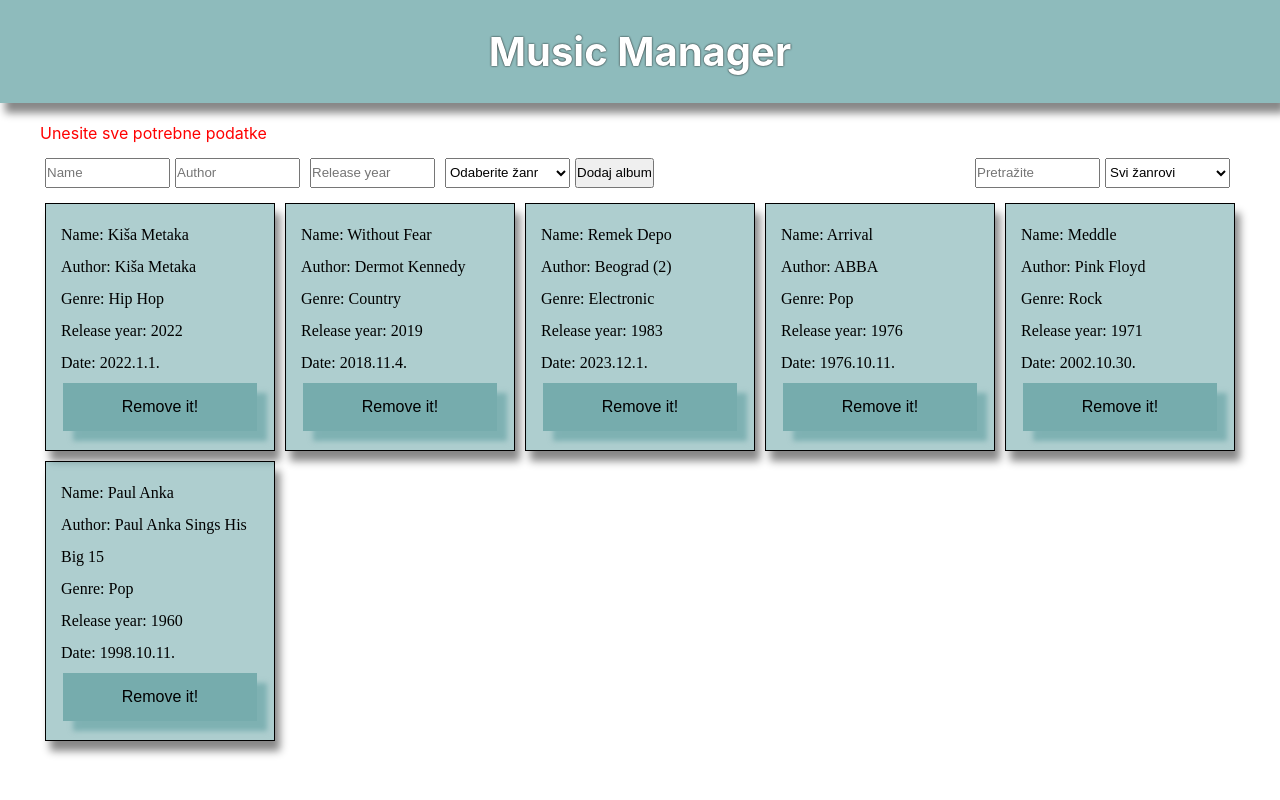
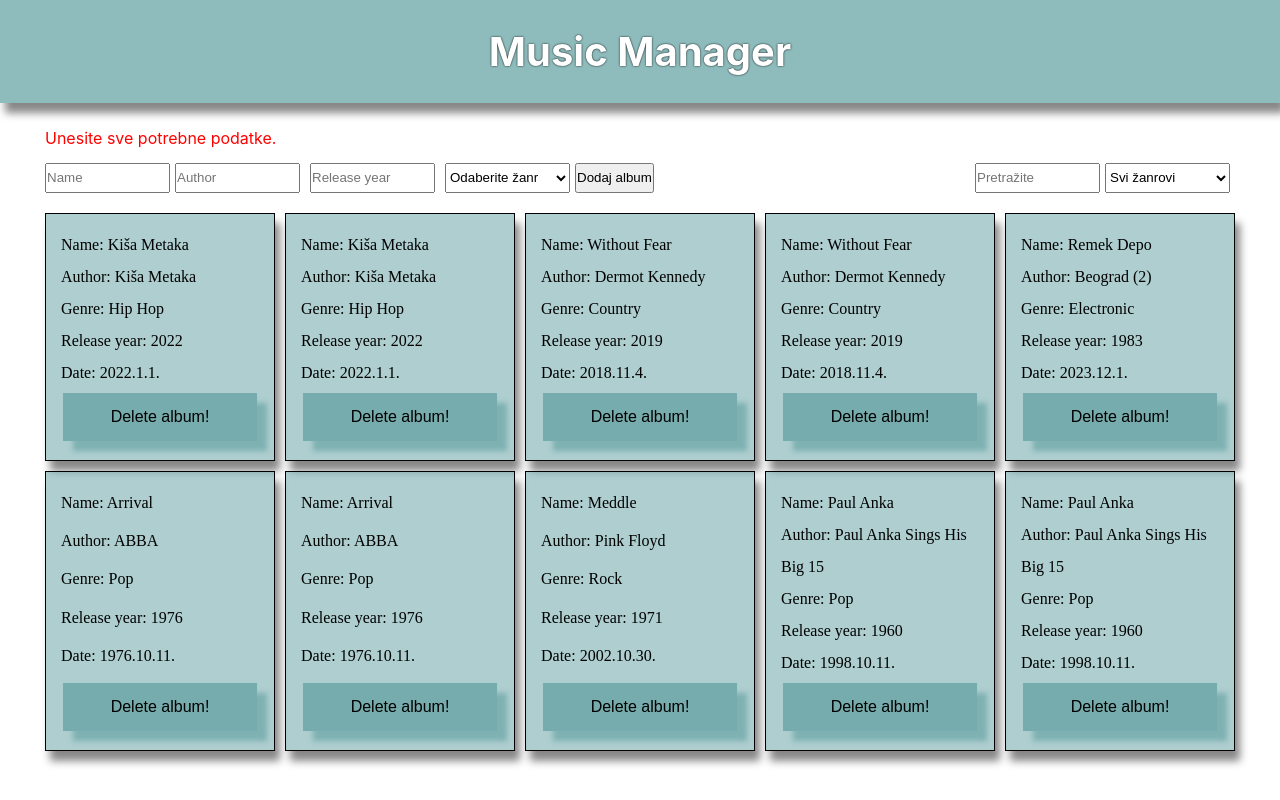
Before and after one commit to JosipaSaravanja/Internship-15-MusicManager, a React (Create React App) app in the folder music-manager/: page / in a window 1280 px wide. Both pictures are taken after a click on the button "Dodaj album". Built offline with nearby package versions, Linux system fonts and the light colour scheme.

Commit message:
removed unnecessary code like console.log

```diff
--- a/music-manager/src/App.jsx
+++ b/music-manager/src/App.jsx
@@ -1,14 +1,13 @@
+import React from "react";
 import { Input } from "./components/input";
 import { Filter } from "./components/filter";
 import { Albums } from "./components/albums";
 import { newAlbum, albumsCollection } from "./data";
-import React from "react";
 
 export default function App() {
   const sortAlbums = (array) => {
     return array
-      .sort((a, b) => {
-        /*(a.name > b.name) ? 1 : ((a.name < b.name) ? -1 : 0)*/
+      .sort((a, b) => {/*(a.name > b.name) ? 1 : ((a.name < b.name) ? -1 : 0)*/
         if (a.name > b.name) {
           return 1;
         }
@@ -29,21 +28,12 @@ export default function App() {
       .sort((a, b) => b.releaseYear - a.releaseYear);
   };
 
-  const [errorVisiabilty, setErrorVisiabilty] = React.useState("hidden");
-  const [data, setData] = React.useState(sortAlbums(albumsCollection));
-  const [globalData, setGlobalData] = React.useState(
-    sortAlbums(albumsCollection)
-  );
-
-  const removeAlbum = (id) => {
-    setData((prev) => [...prev.filter((album) => album.id !== id)]);
-    setGlobalData((prev) => [...prev.filter((album) => album.id !== id)]);
-  };
-
   const addAlbum = (name, author, genre, releaseYear, releaseDate) => {
-    if (data.length >= 10) {
-      alert("Ne možete unijeti više od 10 albuma");
-    } else {
+    if (globalData.length >= 10) {
+      setLenghtError("visible")
+      return;
+    }
+    setLenghtError("hidden");
     setData((prev) =>
       sortAlbums([
         ...prev,
@@ -56,15 +46,15 @@ export default function App() {
         new newAlbum(name, author, genre, releaseYear, new Date(releaseDate)),
       ])
     );
-    }
+  };
+
+  const removeAlbum = (id) => {
+    setData((prev) => [...prev.filter((album) => album.id !== id)]);
+    setGlobalData((prev) => [...prev.filter((album) => album.id !== id)]);
   };
 
   const filterAlbums = (genre, search) => {
     setData([...globalData]);
-
-    if (!genre || !search) {
-      setData([...globalData]);
-    }
     if (genre) {
       setData((prev) => [...prev.filter((x) => x.genre == genre)]);
     }
@@ -78,17 +68,27 @@ export default function App() {
     }
   };
 
+  const [inputError, setInputError] = React.useState("hidden");
+  const [lenghtError, setLenghtError] = React.useState("hidden");
+
+  const [data, setData] = React.useState(sortAlbums(albumsCollection));
+  const [globalData, setGlobalData] = React.useState(
+    sortAlbums(albumsCollection)
+  );
+
+
   return (
     <div className="App">
-      <div className={errorVisiabilty}>Unesite sve potrebne podatke</div>
+    <div className={lenghtError}>Ne možete imati više od 10 albuma.</div>
+    <div className={inputError}>Unesite sve potrebne podatke.</div>
       <div className="inputAndFilter">
         <Input
           addAlbum={addAlbum}
           error={() => {
-            setErrorVisiabilty("visible");
+            setInputError("visible");
           }}
           removeError={() => {
-            setErrorVisiabilty("hidden");
+            setInputError("hidden");
           }}>
           Unesite sve podatke
         </Input>
--- a/music-manager/src/components/album.jsx
+++ b/music-manager/src/components/album.jsx
@@ -4,7 +4,7 @@ export const Album = (props) => {
       date1.getFullYear() == new Date().getFullYear() &&
       date1.getMonth() == new Date().getMonth() &&
       date1.getDate() == new Date().getDate()
-      )
+      );
   };
   return (
     <div
@@ -13,8 +13,8 @@ export const Album = (props) => {
         compareDates(props.data.releaseDate)
           ? { borderColor: "rgb(138 43 226)" }
           : { borderColor: "black" }
-      }
-    >
+      }>
+
       <div>Name: {props.data.name}</div>
       <div>Author: {props.data.author}</div>
       <div>Genre: {props.data.genre}</div>
@@ -24,7 +24,7 @@ export const Album = (props) => {
         {props.data.releaseDate.getMonth() + 1}.
         {props.data.releaseDate.getDate()}.
       </div>
-      <button className="removeButton" onClick={()=>{props.removeAlbum(props.data.id)}}>Remove it!</button>
+      <button className="removeButton" onClick={()=>{props.removeAlbum(props.data.id)}}>Delete album!</button>
     </div>
   );
 };
--- a/music-manager/src/components/albums.jsx
+++ b/music-manager/src/components/albums.jsx
@@ -1,11 +1,11 @@
-import { Album } from "./album";
+import {Album} from "./album";
 
 export const Albums = (props) => {
   return (
     <div className="albums">
       {props.albums.map((data) => {
         return (
-          <Album data={data} removeAlbum={props.removeAlbum}key={data.id}>
+          <Album data={data} removeAlbum={props.removeAlbum} key={data.id}>
           </Album>
         );
       })}
--- a/music-manager/src/components/filter.jsx
+++ b/music-manager/src/components/filter.jsx
@@ -4,7 +4,7 @@ import { useEffect } from "react"
 export const Filter = (props) => {
   const [genre, setGenre]=React.useState("");
   const [search, setSearch]=React.useState("");
-  useEffect(()=>props.filterAlbums(genre, search), [search, genre])
+  useEffect(()=>props.filterAlbums(genre, search), [search, genre]);
 
   return (
     <div className="filter">
@@ -25,6 +25,6 @@ export const Filter = (props) => {
         <option value="Rap">Rap</option>
         <option value="Country">Country</option>
       </select>
-      </div>
+    </div>
   );
 };
--- a/music-manager/src/data.js
+++ b/music-manager/src/data.js
@@ -9,7 +9,7 @@ export class newAlbum {
     this.releaseYear = releaseYear;
     this.releaseDate = releaseDate;
   }
-}
+};
 
 export const albumsCollection = [
   new newAlbum("Meddle", "Pink Floyd ", "Rock", 1971, new Date("2002-10-30")),
@@ -18,4 +18,8 @@ export const albumsCollection = [
   new newAlbum("Arrival", "ABBA", "Pop", 1976, new Date("1976-10-11")),
   new newAlbum("Paul Anka", "Paul Anka Sings His Big 15", "Pop", 1960, new Date("1998-10-11")),
   new newAlbum("Without Fear", "Dermot Kennedy ", "Country", 2019, new Date("2018-11-04")),
+  new newAlbum("Kiša Metaka", "Kiša Metaka", "Hip Hop", 2022, new Date("2022-1-1")),
+  new newAlbum("Arrival", "ABBA", "Pop", 1976, new Date("1976-10-11")),
+  new newAlbum("Paul Anka", "Paul Anka Sings His Big 15", "Pop", 1960, new Date("1998-10-11")),
+  new newAlbum("Without Fear", "Dermot Kennedy ", "Country", 2019, new Date("2018-11-04")),
 ];
--- a/music-manager/src/index.css
+++ b/music-manager/src/index.css
@@ -32,6 +32,7 @@ body {
     font-size: 20px;
     padding: 0;
     box-shadow: 5px 10px 8px #888888;
+    margin: 0 0 15px 0;
   }
 
   #root{
@@ -124,7 +125,7 @@ body {
     flex-direction: row;
     justify-content: space-between;
     padding: 5px;
-    margin: 5px 0;
+    margin: 5px 0 10px;
 
   }
 
@@ -176,12 +177,11 @@ body {
   }
 
   .visible {
-    margin: 15px 0 0 0;
-    display: block;
+    margin: 5px 0 0 0;
+    padding: 5px 5px;
     color:red;
-    padding: 5px 0;
-    visibility: visible;
+    display: flex;
   }
   .hidden {
-    visibility: hidden;
+    display:none;
   }
```
Lines whose indentation alone changed are shown as unchanged.
